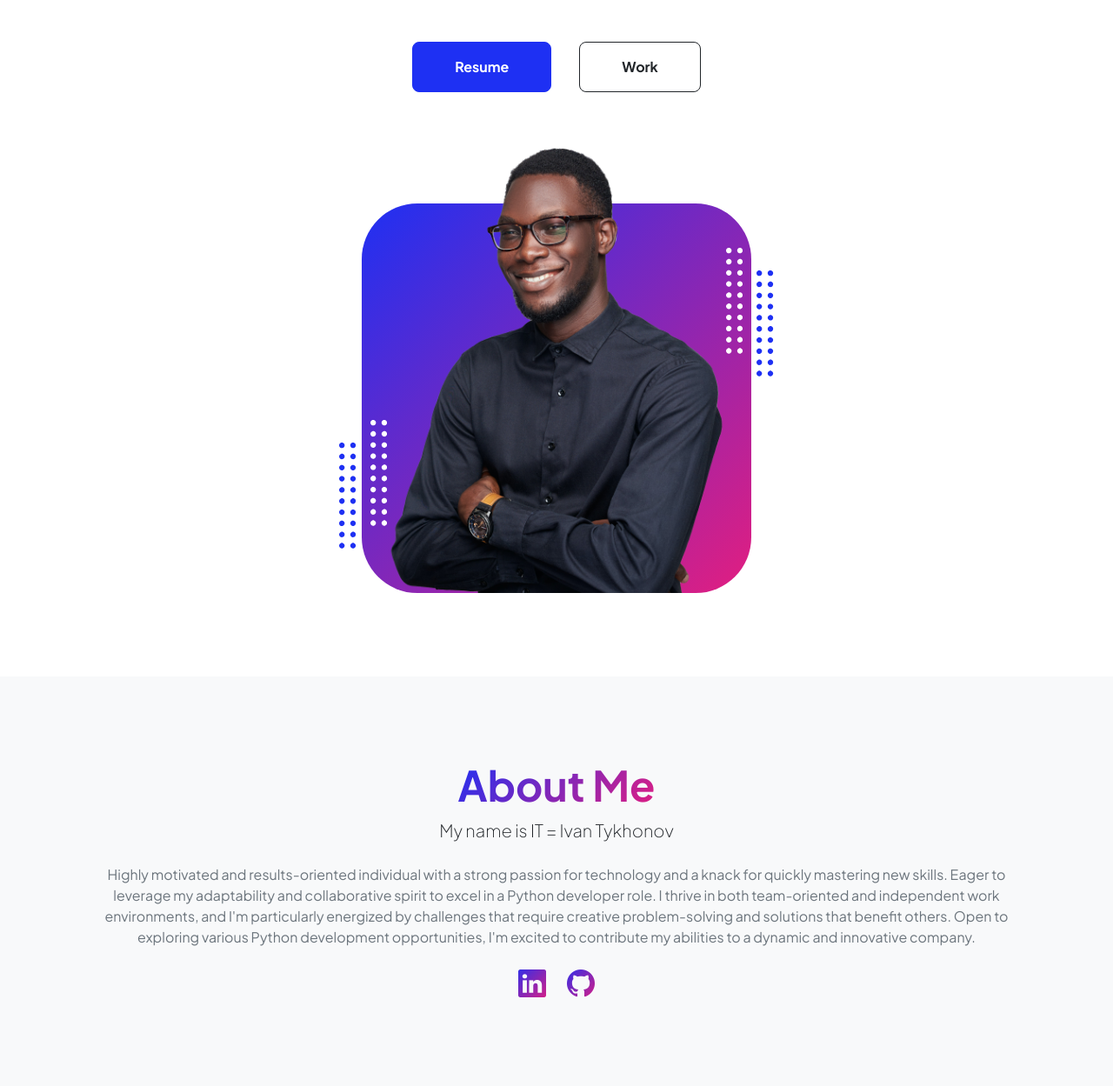
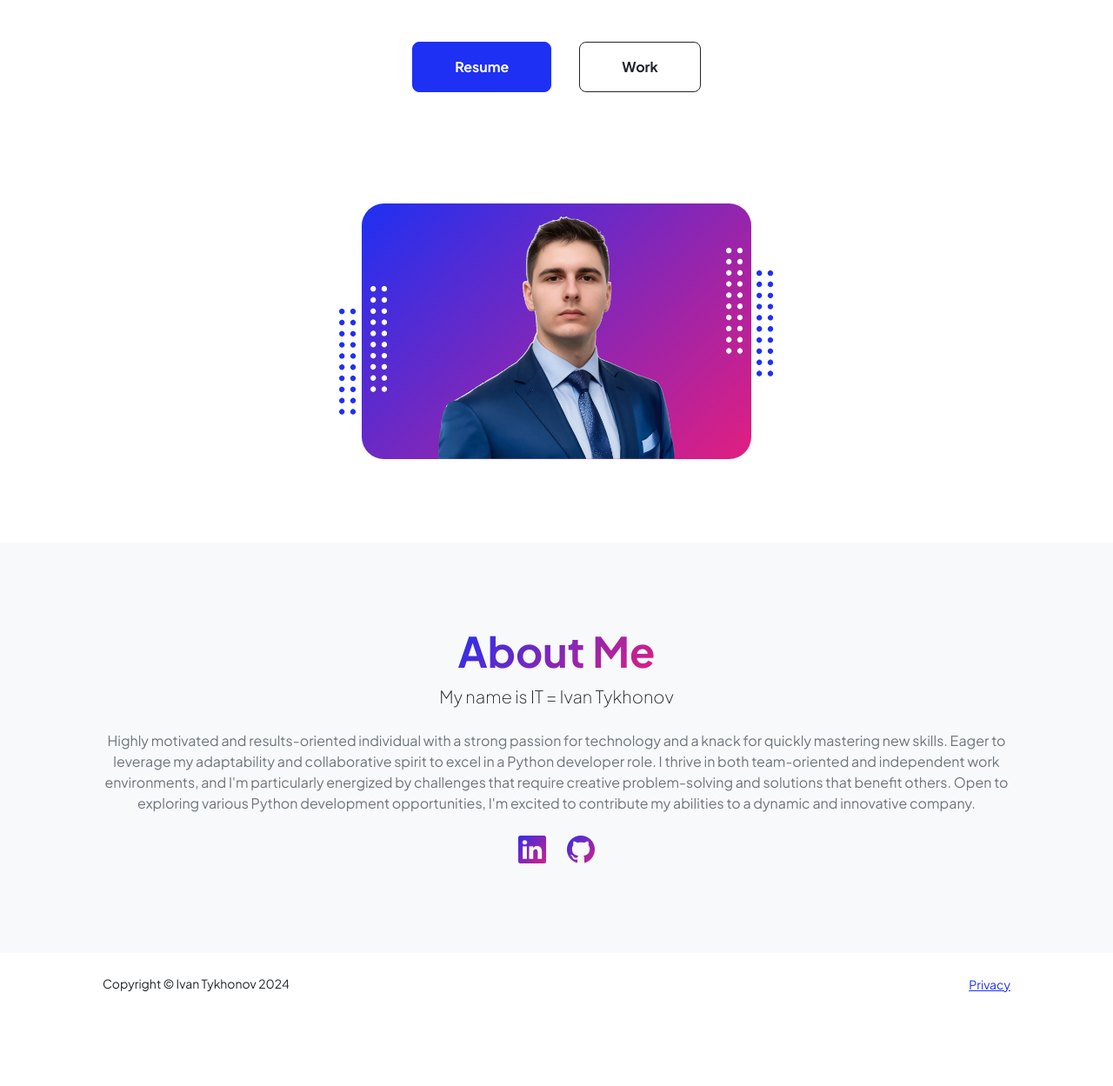
Before and after one commit to Grekzk/Portfolio-Website-temp, a Django app: page / in a window 1280 px wide. Shown: the part 287-1536 px from the top of the page at 87% size. After the commit the page ends 1428 px from the top, so only its background shows below. Run offline with Django 5.2, Linux system fonts and the light colour scheme; some libraries are stand-ins or nearby versions.

Commit message:
photo + working contact form

```diff
--- /dev/null
+++ b/portfolio/pfapp/static/pfapp/css/custom.css
@@ -0,0 +1,154 @@
+.profile {
+  position: relative;
+  height: 75vw;
+  width: 75vw;
+  border-radius: 2vw;
+  margin-top: 5vw;
+  max-height: 40rem;
+  max-width: 40rem;
+}
+.profile .profile-img {
+  height: 80vw;
+  max-height: 47rem;
+  position: absolute;
+  bottom: 0;
+  left: 50%;
+  transform: translateX(-50%);
+}
+.profile .dots-1 {
+  position: absolute;
+  width: 3vw;
+  right: 1.5vw;
+  top: 4vw;
+}
+.profile .dots-1 svg {
+  fill: #fff;
+}
+.profile .dots-2 {
+  position: absolute;
+  width: 3vw;
+  right: -4vw;
+  top: 6.05vw;
+}
+.profile .dots-2 svg {
+  fill: #1e30f3;
+}
+.profile .dots-3 {
+  position: absolute;
+  width: 3vw;
+  left: 1.5vw;
+  bottom: 6.05vw;
+}
+.profile .dots-3 svg {
+  fill: #fff;
+}
+.profile .dots-4 {
+  position: absolute;
+  width: 3vw;
+  left: -4vw;
+  bottom: 4vw;
+}
+.profile .dots-4 svg {
+  fill: #1e30f3;
+}
+
+@media (min-width: 576px) {
+  .profile {
+    height: 48vw;
+    width: 60vw;
+  }
+  .profile .profile-img {
+    height: 47vw;
+  }
+  .profile .dots-1 {
+    width: 3vw;
+    right: 1.5vw;
+  }
+  .profile .dots-2 {
+    width: 3vw;
+    right: -4vw;
+  }
+  .profile .dots-3 {
+    width: 3vw;
+    left: 1.5vw;
+  }
+  .profile .dots-4 {
+    width: 3vw;
+    left: -4vw;
+  }
+}
+@media (min-width: 768px) {
+  .profile {
+    height: 38vw;
+    width: 50vw;
+  }
+  .profile .profile-img {
+    height: 37vw;
+  }
+  .profile .dots-1 {
+    width: 3vw;
+    right: 1.5vw;
+  }
+  .profile .dots-2 {
+    width: 3vw;
+    right: -4vw;
+  }
+  .profile .dots-3 {
+    width: 3vw;
+    left: 1.5vw;
+  }
+  .profile .dots-4 {
+    width: 3vw;
+    left: -4vw;
+  }
+}
+@media (min-width: 992px) {
+  .profile {
+    height: 28vw;
+    width: 40vw;
+  }
+  .profile .profile-img {
+    height: 27vw;
+  }
+  .profile .dots-1 {
+    width: 1.5vw;
+    right: 0.75vw;
+  }
+  .profile .dots-2 {
+    width: 1.5vw;
+    right: -2vw;
+  }
+  .profile .dots-3 {
+    width: 1.5vw;
+    left: 0.75vw;
+  }
+  .profile .dots-4 {
+    width: 1.5vw;
+    left: -2vw;
+  }
+}
+@media (min-width: 1200px) {
+  .profile {
+    height: 23vw;
+    width: 35vw;
+  }
+  .profile .profile-img {
+    height: 22vw;
+  }
+  .profile .dots-1 {
+    width: 1.5vw;
+    right: 0.75vw;
+  }
+  .profile .dots-2 {
+    width: 1.5vw;
+    right: -2vw;
+  }
+  .profile .dots-3 {
+    width: 1.5vw;
+    left: 0.75vw;
+  }
+  .profile .dots-4 {
+    width: 1.5vw;
+    left: -2vw;
+  }
+}
--- a/portfolio/pfapp/templates/pfapp/base.html
+++ b/portfolio/pfapp/templates/pfapp/base.html
@@ -17,6 +17,7 @@
         <link href="https://cdn.jsdelivr.net/npm/bootstrap-icons@1.8.1/font/bootstrap-icons.css" rel="stylesheet" />
         <!-- Core theme CSS (includes Bootstrap)-->
         <link href="{% static 'pfapp/css/styles.css' %}" rel="stylesheet" />
+        <link href="{% static 'pfapp/css/custom.css' %}" rel="stylesheet" />
 </head>
 <body>
 {% include 'pfapp/navbar.html' %}
--- a/portfolio/pfapp/templates/pfapp/index.html
+++ b/portfolio/pfapp/templates/pfapp/index.html
@@ -27,7 +27,7 @@
                 <div class="d-flex justify-content-center mt-5 mt-xxl-0">
                     <div class="profile bg-gradient-primary-to-secondary">
                         <!-- For best results, use a photo with a transparent background-->
-                        <img class="profile-img" src="{% static 'pfapp/assets/profile.png' %}" alt="..." />
+                        <img class="profile-img" src="{% static 'pfapp/assets/profile_photo.png' %}" alt="..." />
                         <div class="dots-1">
                             <!-- SVG Dots-->
                             <svg version="1.1" xmlns="http://www.w3.org/2000/svg" xmlns:xlink="http://www.w3.org/1999/xlink" x="0px" y="0px" viewBox="0 0 191.6 1215.4" style="enable-background: new 0 0 191.6 1215.4" xml:space="preserve">
```
Also changed, not shown: portfolio/pfapp/templates/pfapp/contact.html (+1 -8 lines), portfolio/db.sqlite3, portfolio/pfapp/static/pfapp/assets/profile_photo.png (added).
